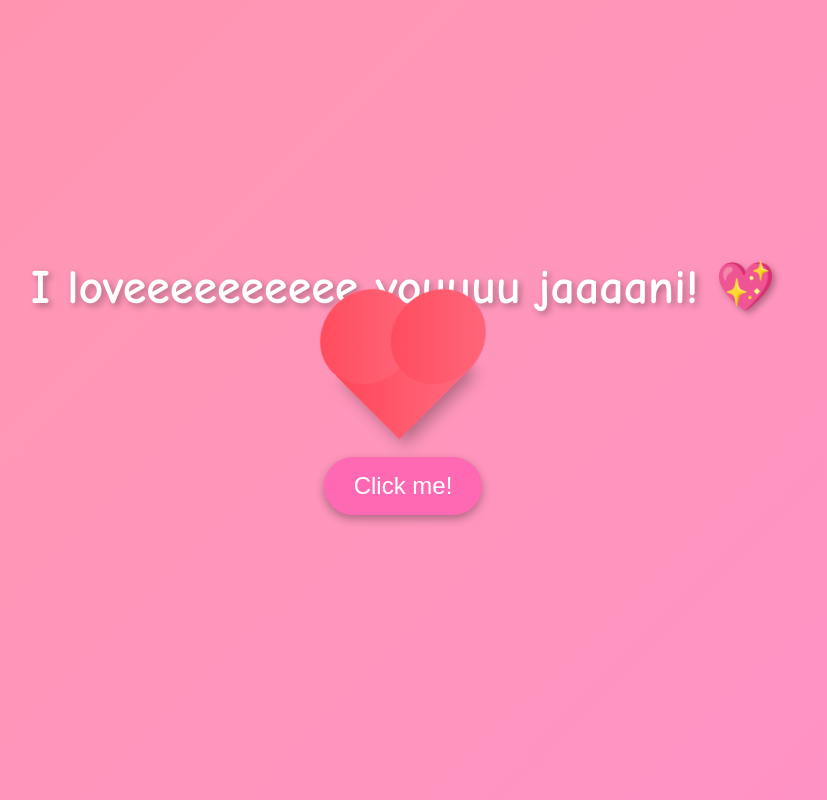
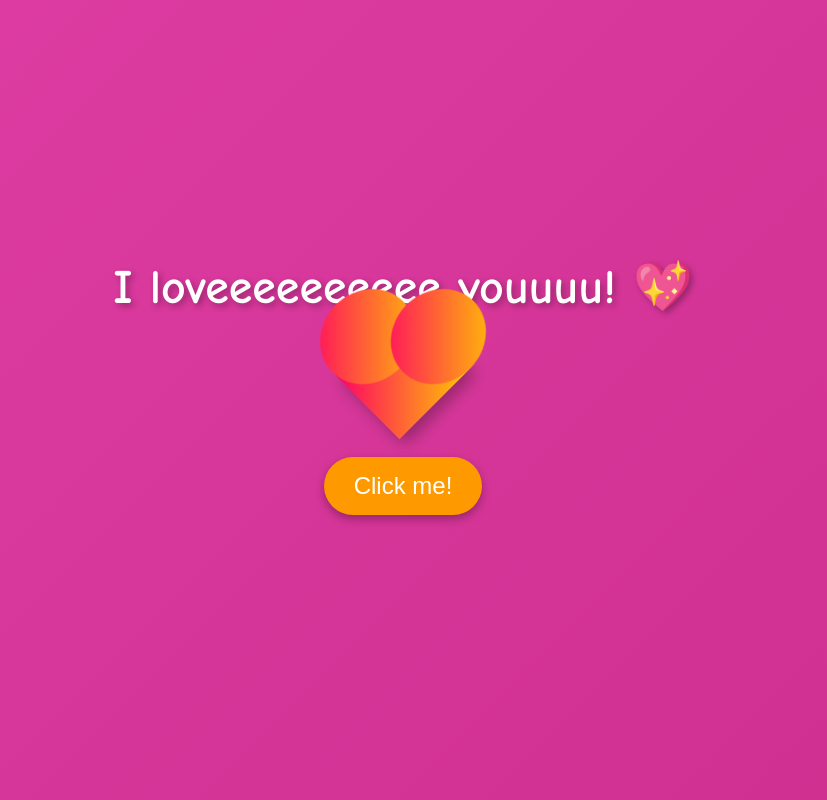
Before and after one commit to NailaRais/love-proposal, a plain HTML site: page public/index.html in a window 1280 px wide. Shown: the whole page, without its empty margins (237-1064 px from the left). Drawn offline with Linux system fonts and the light colour scheme.

Commit message:
Update index.html

```diff
--- a/public/index.html
+++ b/public/index.html
@@ -12,7 +12,7 @@
             justify-content: center;
             align-items: center;
             font-family: 'Comic Sans MS', cursive, sans-serif;
-            background: linear-gradient(135deg, #ff7e79, #ff97b7, #ff87e7);
+            background: linear-gradient(135deg, #f953c6, #b91d73);
             background-size: 400% 400%;
             animation: backgroundGradient 8s ease infinite;
         }
@@ -30,13 +30,13 @@
         h1 {
             font-size: 3rem;
             color: white;
-            text-shadow: 3px 3px 6px rgba(0,0,0,0.3);
+            text-shadow: 3px 3px 6px rgba(0, 0, 0, 0.3);
         }
 
         .heart {
             width: 100px;
             height: 90px;
-            background: linear-gradient(135deg, #ff4757, #ff6b81);
+            background: linear-gradient(135deg, #ff0066, #ffcc00);
             margin: 20px auto;
             position: relative;
             transform: rotate(-45deg);
@@ -49,7 +49,7 @@
             content: "";
             width: 100px;
             height: 90px;
-            background: linear-gradient(135deg, #ff4757, #ff6b81);
+            background: linear-gradient(135deg, #ff0066, #ffcc00);
             border-radius: 50%;
             position: absolute;
         }
@@ -72,7 +72,7 @@
         button {
             padding: 15px 30px;
             font-size: 1.5rem;
-            background-color: #ff69b4;
+            background-color: #ff9900;
             color: white;
             border: none;
             border-radius: 30px;
@@ -83,7 +83,7 @@
 
         button:hover {
             transform: scale(1.1);
-            background-color: #ff1493;
+            background-color: #ff5722;
             box-shadow: 0px 6px 12px rgba(0, 0, 0, 0.4);
         }
 
@@ -104,25 +104,19 @@
 </head>
 <body>
     <div class="container">
-        <h1>I loveeeeeeeeee youuuu jaaaani! 💖</h1>
+        <h1>I loveeeeeeeeee youuuu! 💖</h1>
         <div class="heart"></div>
-        <!-- Make sure the button triggers the JavaScript function -->
+        <!-- Button that triggers the message -->
         <button id="myButton">Click me!</button>
         <div id="message">Will you be mine forever? 💕</div>
     </div>
 
     <script>
-        // Wait for the document to load
-        document.addEventListener('DOMContentLoaded', function() {
-            const button = document.getElementById('myButton');
-            const message = document.getElementById('message');
-
-            // Add an event listener to the button
-            button.addEventListener('click', function() {
-                // When button is clicked, show the message
-                message.classList.add('show-message');
-            });
-        });
+        // Add an event listener for the button click
+        document.getElementById("myButton").onclick = function() {
+            const message = document.getElementById("message");
+            message.classList.add("show-message"); // Add class to reveal the message
+        };
     </script>
 </body>
 </html>
```
